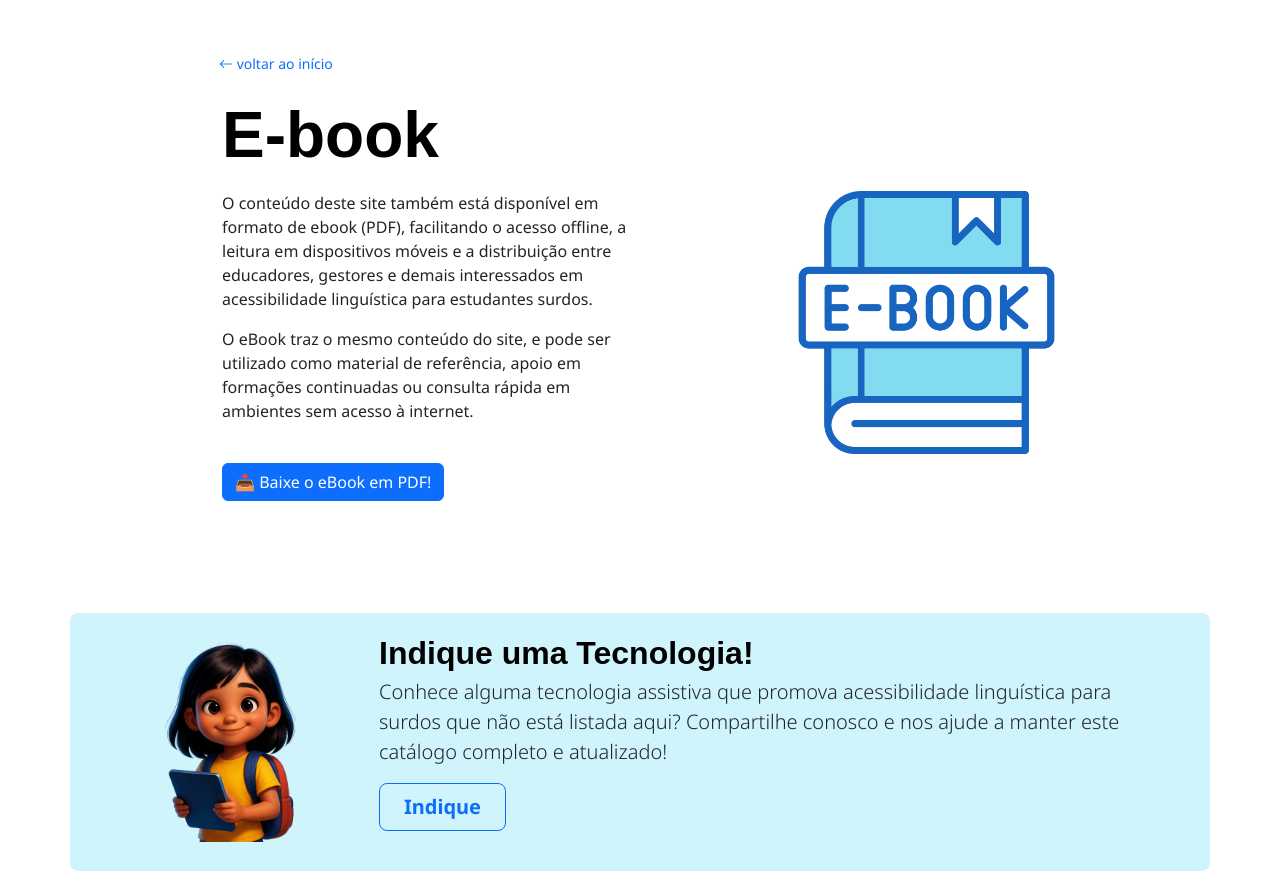
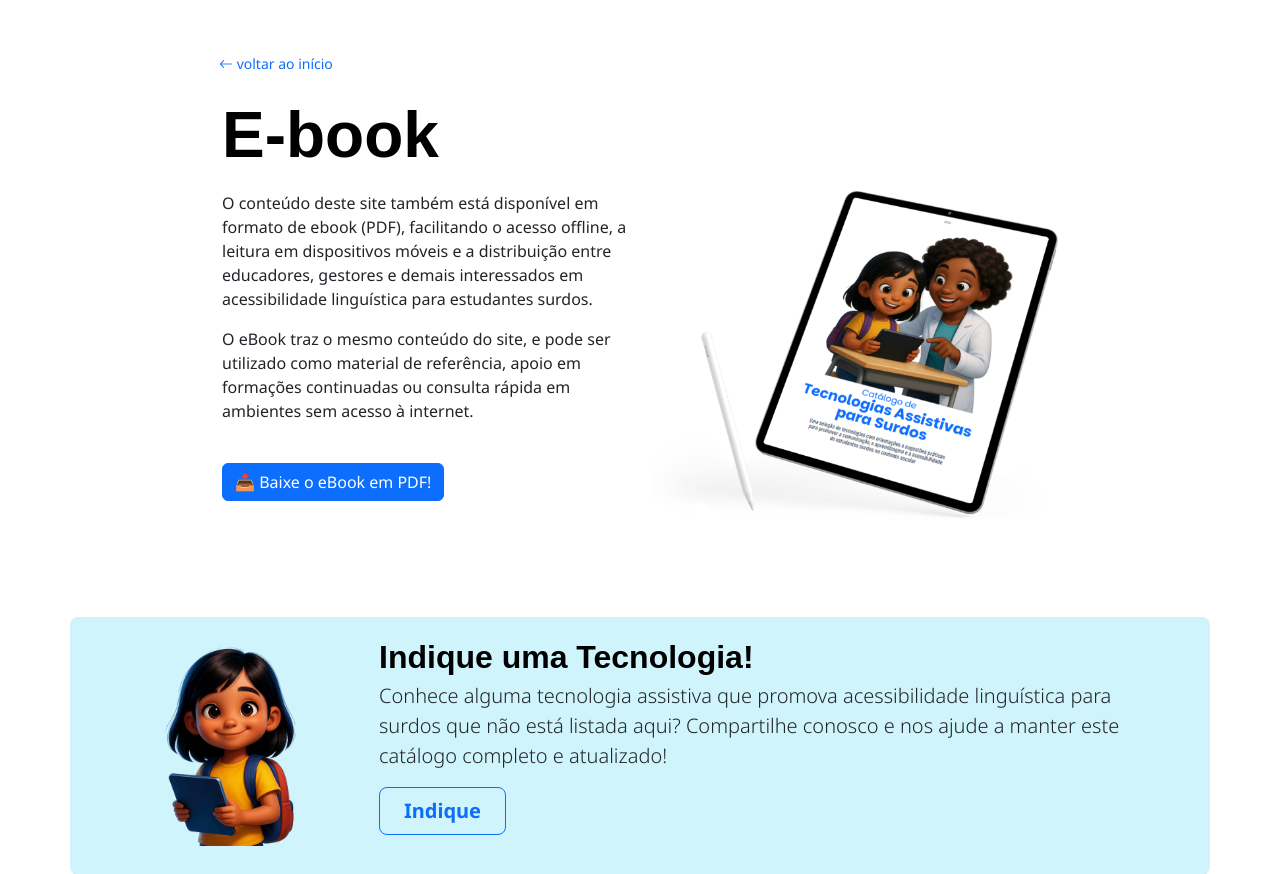
Before and after one commit to tasparasurdos/tasparasurdos.github.io, a Python web app: template website/templates/ebook.html in a window 1280 px wide. Shown: the part 72-946 px from the top of the page. Run offline with Jinja, Linux system fonts and the light colour scheme; the template is opened without the code that fills it, so the values that code supplies are empty; some libraries are stand-ins or nearby versions; some web fonts are replaced.

Commit message:
muda imagem do ebook

```diff
--- a/website/templates/ebook.html
+++ b/website/templates/ebook.html
@@ -72,7 +72,7 @@
                     <br>
                     <p><a href="/ebook/ebook.pdf" class="btn btn-primary">📥 Baixe o eBook em PDF!</a></p>
                 </div>
-                <div class="offset-md-2 col-md-4">
+                <div class="col-md-6">
                     <img class="img-fluid d-block mx-auto" src="assets/imagens/ebook.png" alt="Baixe o ebook!"
                         style="max-height: 400px;" loading="lazy">
                 </div>
```
Also changed, not shown: website/assets/imagens/ebook.png.
